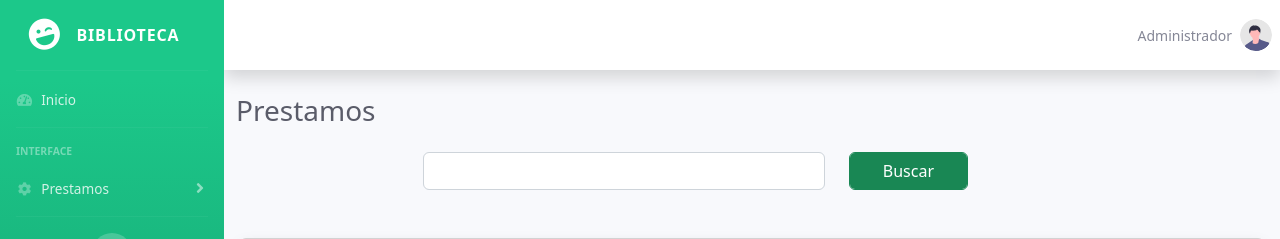
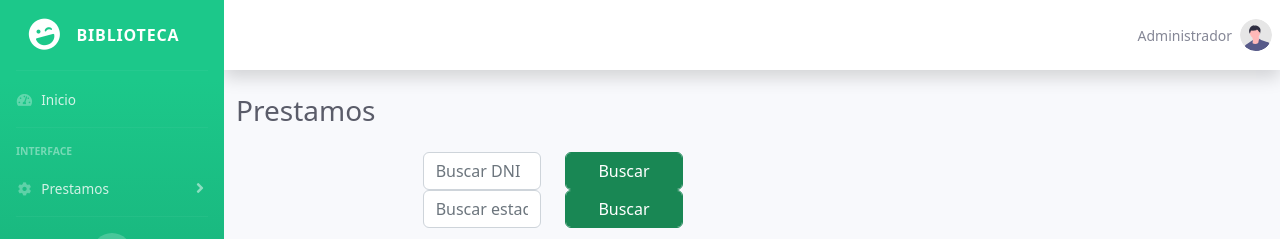
Before and after one commit to rzafr/Servidor2023, a PHP site: page /tema5/biblioteca/enrutador.php?accion=inicio in a window 1280 px wide. Shown: the top 239 px of the page. Run offline with PHP 8.4, Linux system fonts and the light colour scheme; data that the repository does not hold is empty.

Commit message:
probando aws

```diff
--- a/tema5/biblioteca/controladores/ControladorPrestamo.php
+++ b/tema5/biblioteca/controladores/ControladorPrestamo.php
@@ -13,9 +13,17 @@
             VistaPrestamosTodos::render($prestamos);
         }
 
-        public static function mostrarPrestamo($dni) {
+        public static function buscarPrestamosDNI($dni) {
             //LLamar al modelo para obtener los objetos de prestamos con ese DNI
-            $prestamos = PrestamoBD::buscarPrestamos($dni);
+            $prestamos = PrestamoBD::buscarPrestamosDNI($dni);
+
+            // Llama a la vista para pintar los prestamos
+            VistaPrestamosTodos::render($prestamos);
+        }
+
+        public static function buscarPrestamosEstado($estado) {
+            //LLamar al modelo para obtener los objetos de prestamos con ese DNI
+            $prestamos = PrestamoBD::buscarPrestamosEstado($estado);
 
             // Llama a la vista para pintar los prestamos
             VistaPrestamosTodos::render($prestamos);
@@ -40,10 +48,10 @@
             ControladorPrestamo::mostrarPrestamos();
         }
 
-        public static function eliminarPrestamo($id) {
-            PrestamoBD::deletePrestamo($id);
-            ControladorPrestamo::mostrarPrestamos();
-        }
+        // public static function eliminarPrestamo($id) {
+        //     PrestamoBD::deletePrestamo($id);
+        //     ControladorPrestamo::mostrarPrestamos();
+        // }
     }
 
 
--- a/tema5/biblioteca/enrutador.php
+++ b/tema5/biblioteca/enrutador.php
@@ -76,19 +76,29 @@
                 ControladorPrestamo::modificarPrestamo($id, $fechaFin, $estado);
             }
 
-            if ($_REQUEST['accion'] == "eliminarPrestamo") {
-                $id = $_REQUEST['id'];
+            // Al intentar poner eliminar se tuerce todoooooooooooooooooooooooooooo
+            // if ($_REQUEST['accion'] == "eliminarPrestamo") {
+            //     $id = $_REQUEST['id'];
 
-                ControladorPrestamo::eliminarPrestamo($id);
-            }
+            //     ControladorPrestamo::eliminarPrestamo($id);
+            // }
 
             if ($_REQUEST['accion'] == "buscarDNI") {
-                $dni = filtrado($_REQUEST['buscador']);
 
-                ControladorPrestamo::mostrarPrestamo($dni);
             }
         }
 
+        if (isset($_REQUEST['buscarDNI'])) {
+            $dni = filtrado($_REQUEST['buscadorDNI']);
+
+            ControladorPrestamo::buscarPrestamosDNI($dni);
+        }
+
+        if (isset($_REQUEST['buscarEstado'])) {
+            $estado = filtrado($_REQUEST['buscadorEstado']);
+
+            ControladorPrestamo::buscarPrestamosEstado($estado);
+        }
 
     }
 
--- a/tema5/biblioteca/modelos/PrestamoBD.php
+++ b/tema5/biblioteca/modelos/PrestamoBD.php
@@ -19,13 +19,31 @@
             return $prestamos;
         }
 
-        public static function buscarPrestamos($dni) {
+        public static function buscarPrestamosDNI($dni) {
             $conexion = ConexionBD::conectar();
 
             //Consulta BBDD
-            $stmt = $conexion->prepare("SELECT prestamos.id, prestamos.id_usuario, prestamos.id_libro, prestamos.fechaInicio, prestamos.fechaFin, prestamos.estado, usuarios.dni, libros.titulo FROM prestamos JOIN usuarios JOIN libros WHERE prestamos.id_usuario = usuarios.id AND prestamos.id_libro = libros.id AND usuarios.dni LIKE ? ORDER BY prestamos.fechaInicio DESC");
+            $stmt = $conexion->prepare("SELECT * FROM prestamos JOIN usuarios JOIN libros WHERE prestamos.id_usuario = usuarios.id AND prestamos.id_libro = libros.id AND usuarios.dni LIKE ? ORDER BY prestamos.fechaInicio DESC");
             // Bind
             $stmt->bindValue(1, "%".$dni."%");
+            $stmt->execute();
+
+            $stmt->setFetchMode(PDO::FETCH_CLASS | PDO::FETCH_PROPS_LATE, 'Prestamo');
+            //Usamos FETCH_CLASS para que convierta a objetos las filas de la BD
+            $prestamos = $stmt->fetchAll();
+
+            ConexionBD::cerrar();
+
+            return $prestamos;
+        }
+
+        public static function buscarPrestamosEstado($estado) {
+            $conexion = ConexionBD::conectar();
+
+            //Consulta BBDD
+            $stmt = $conexion->prepare("SELECT * FROM prestamos JOIN usuarios JOIN libros WHERE prestamos.id_usuario = usuarios.id AND prestamos.id_libro = libros.id AND prestamos.estado LIKE ? ORDER BY prestamos.fechaInicio DESC");
+            // Bind
+            $stmt->bindValue(1, "%".$estado."%");
             $stmt->execute();
 
             $stmt->setFetchMode(PDO::FETCH_CLASS | PDO::FETCH_PROPS_LATE, 'Prestamo');
@@ -76,20 +94,20 @@
 
         }
 
-        public static function deletePrestamo($id) {
-            $conexion = ConexionBD::conectar();
+        // public static function deletePrestamo($id) {
+        //     $conexion = ConexionBD::conectar();
 
-            try {
-                $stmt = $conexion->prepare("DELETE FROM prestamos WHERE id = ?");
-                $stmt->bindValue(1, $id);
-                $stmt->execute();
-            } catch (PDOException $ex) {
-                echo $ex->getMessage();
-            }
+        //     try {
+        //         $stmt = $conexion->prepare("DELETE FROM prestamos WHERE id = ?");
+        //         $stmt->bindValue(1, $id);
+        //         $stmt->execute();
+        //     } catch (PDOException $ex) {
+        //         echo $ex->getMessage();
+        //     }
 
-            ConexionBD::cerrar();
+        //     ConexionBD::cerrar();
 
-        }
+        // }
     }
 
 ?>
--- a/tema5/biblioteca/vistas/cabecera.php
+++ b/tema5/biblioteca/vistas/cabecera.php
@@ -34,7 +34,7 @@
         <ul class="navbar-nav bg-gradient-success sidebar sidebar-dark accordion" id="accordionSidebar">
 
             <!-- Sidebar - Brand -->
-            <a class="sidebar-brand d-flex align-items-center justify-content-center" href="index.html">
+            <a class="sidebar-brand d-flex align-items-center justify-content-center" href="index.php">
                 <div class="sidebar-brand-icon rotate-n-15">
                     <i class="fas fa-laugh-wink"></i>
                 </div>
--- a/tema5/biblioteca/vistas/prestamos/VistaPrestamosTodos.php
+++ b/tema5/biblioteca/vistas/prestamos/VistaPrestamosTodos.php
@@ -7,16 +7,41 @@
             include("./vistas/cabecera.php");
 
             echo "<div class='row justify-content-end p-3'>";
-            echo "<div class='col-10'>";
-            echo "<form action='enrutador.php?accion=buscarDNI' method='get'>";
-            echo "<div class='row'><div class='col-6'>";
-            echo "<input type='text' name='buscador' class='form-control'>";
-            echo "</div>";
-            echo "<div class='col-2'>";
-            echo "<input type='submit' name='buscar' value='Buscar' class='form-control btn btn-success'>";
-            echo "</div></div>";
-            echo "</form>";
-            echo "</div>";
+                echo "<div class='col-10'>";
+                    echo "<form action='enrutador.php' method='get'>";
+                        echo "<div class='row'>";
+                            echo "<div class='col-2'>";
+                                echo "<input type='text' name='buscadorDNI' class='form-control' placeholder='Buscar DNI'>";
+                            echo "</div>";
+                            echo "<div class='col-2'>";
+                                echo "<input type='submit' name='buscarDNI' value='Buscar' class='form-control btn btn-success'>";
+                            echo "</div>";
+                        echo "</div>";
+                    echo "</form>";
+                    echo "<form action='enrutador.php' method='get'>";
+                        echo "<div class='row'>";
+                            echo "<div class='col-2'>";
+                                echo "<input type='text' name='buscadorEstado' class='form-control' placeholder='Buscar estado'>";
+                            echo "</div>";
+                            echo "<div class='col-2'>";
+                                echo "<input type='submit' name='buscarEstado' value='Buscar' class='form-control btn btn-success'>";
+                            echo "</div>";
+                        echo "</div>";
+                    echo "</form>";
+                echo "</div>";
+            echo "</div>";//HAY QUE RECONTAR LOS DIV'S
+
+                    // echo "<div class='col-10'>";
+                    // echo "<form action='enrutador.php' method='get'>";
+
+                    // echo "<div class='row'><div class='col-2'>";
+                    // echo "<input type='text' name='buscadorEstado' class='form-control' placeholder='Buscar por DNI'>";
+                    // echo "</div>";
+                    // echo "<div class='col-2'>";
+                    // echo "<input type='submit' name='buscarEstado' value='Buscar' class='form-control btn btn-success'>";
+                    // echo "</div></div>";
+                    // echo "</form>";
+                    // echo "</div>";
 
 
             echo    '<div class="card shadow mb-4 mt-5">
@@ -60,7 +85,7 @@
                                         <td>".$prestamo->titulo."</td>
                                         <td>".$prestamo->dni."</td>
                                         <td>".$prestamo->getFechaInicio()."</td>
-                                        <td><form method='post' class='user' action='./enrutador.php'>
+                                        <td><form method='get' class='user' action='./enrutador.php'>
                                             <div class='form-group'>
                                                 <input type='date' name='fechaFin' class='form-control form-control-user'
                                                     id='fechaFin' value=".$prestamo->getFechaFin().">
@@ -95,10 +120,7 @@
                                                 <input type='hidden' name='accion' class='form-control form-control-user'
                                                     value='modificarPrestamo'>
                                             </div>
-                                            <div class='form-group'>
-                                                <input type='hidden' name='accion' class='form-control form-control-user'
-                                                    value='eliminarPrestamo'>
-                                            </div>
+
                                             <div class='form-group'>
                                                 <input type='hidden' name='id' class='form-control form-control-user'
                                                     value=".$prestamo->getId().">
@@ -108,7 +130,7 @@
                                             <input type='submit' name='modificarPrestamo' value='Modificar' class='btn btn-success btn-user btn-block'>
                                         </td>
                                         <td>
-                                            <input type='submit' name='eliminarPrestamo' value='Eliminar' class='btn btn-danger btn-user btn-block'>
+
                                             </form>
                                         </td>";
                                 echo "</tr>";
@@ -130,4 +152,14 @@
     //         Eliminar
     //     </a>
     // </button>
+    // // Sacado del td de modificar-><input type='submit' name='modificarPrestamo' value='Modificar' class='btn btn-success btn-user btn-block'>
+    // Sacado del td de eliminar-> <input type='submit' name='eliminarPrestamo' value='Eliminar' class='btn btn-danger btn-user btn-block'>
+
+
+    //                                          <div class='form-group'>
+    //                                             <input type='hidden' name='accion' class='form-control form-control-user'
+    //                                                 value='eliminarPrestamo'>
+    //                                         </div>
+
+
 ?>
```
Also changed, not shown: tema5/biblioteca/tablas.sql (added, +44 -0 lines).
